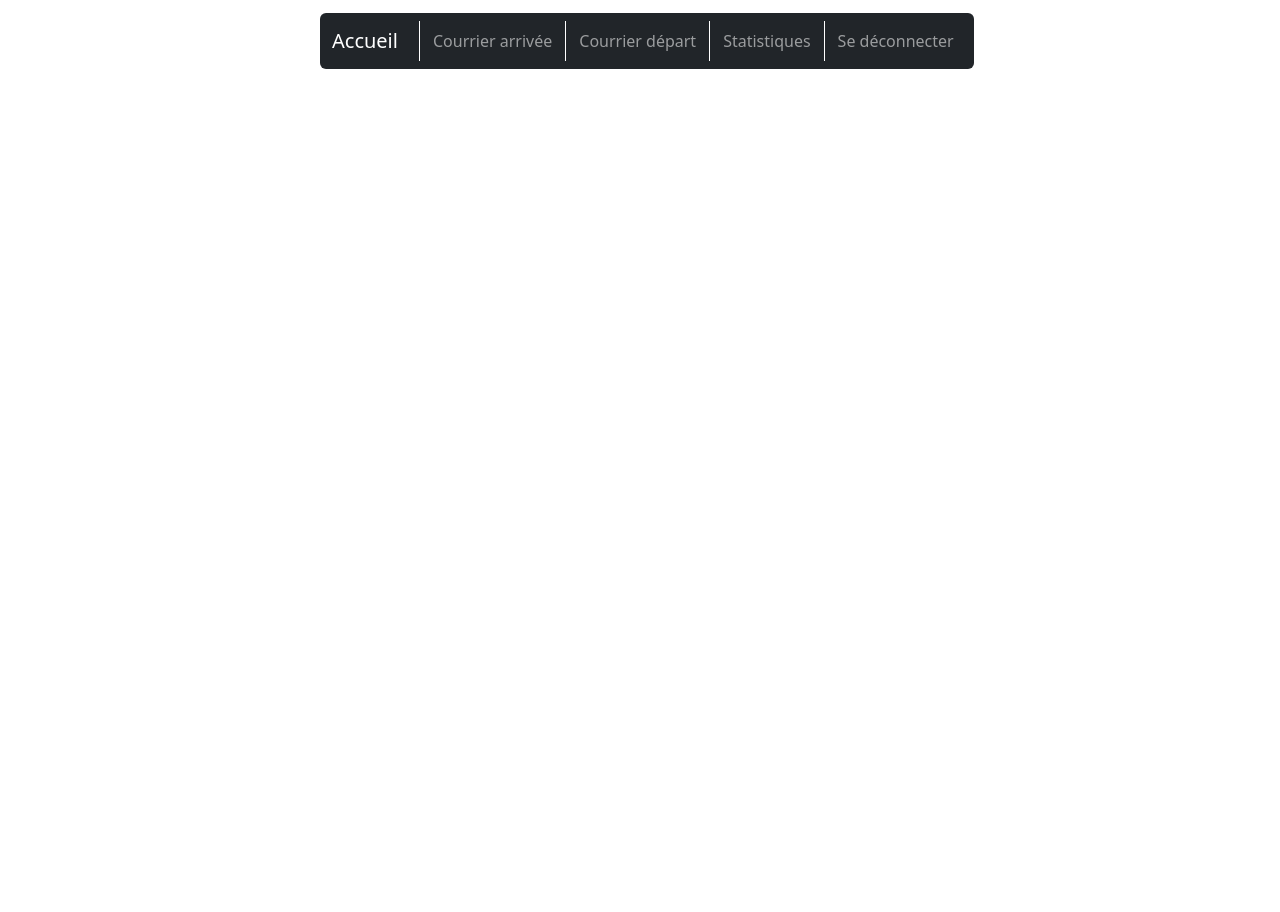
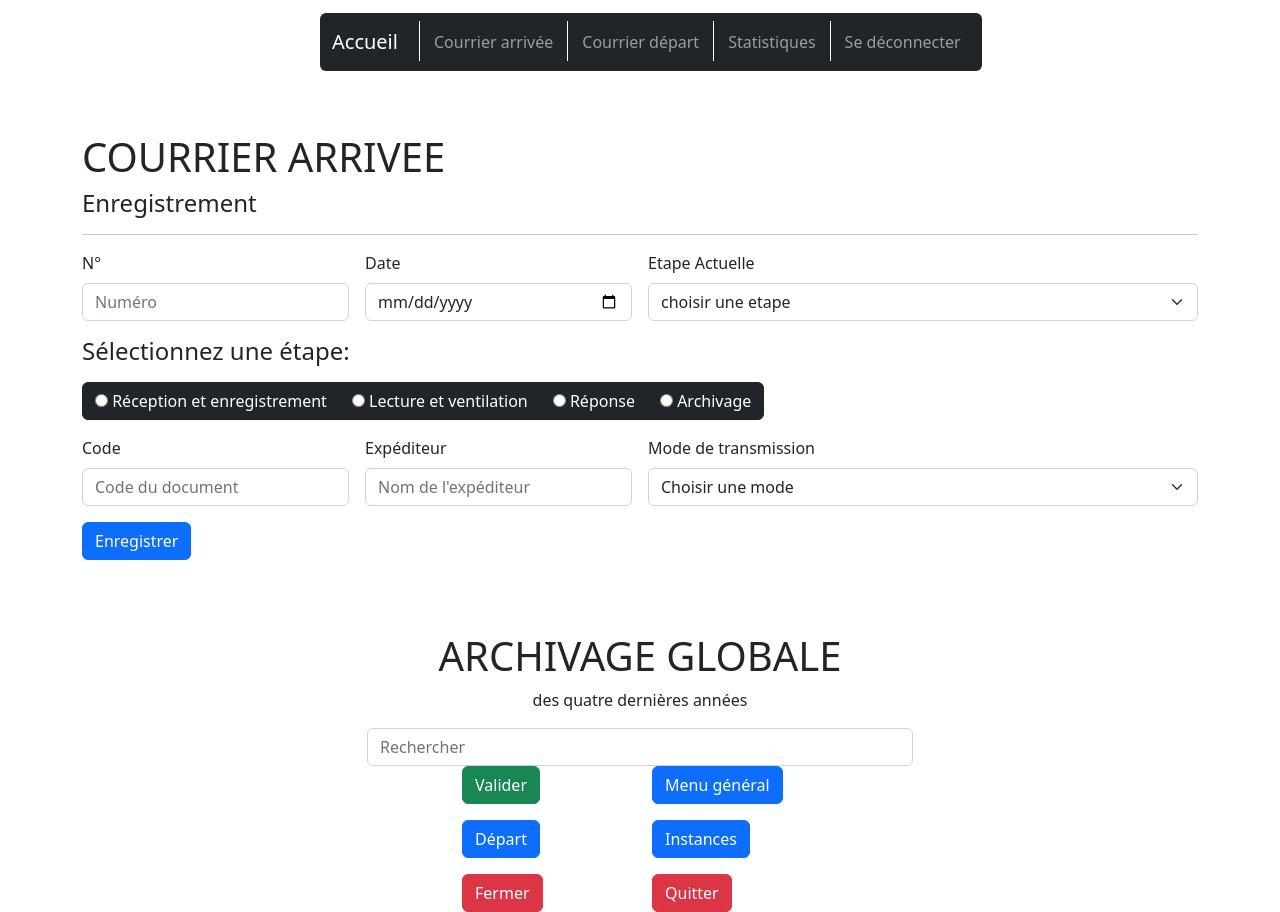
Before and after one commit to tahermedsk/GestionCourriers, an Angular app in the folder Frontend/GestionCourriers/: page /dest in a window 1280 px wide. Before the commit this address led to /. Shown: the part 460-1372 px from the top of the page. Before the commit the page ends 800 px from the top, so only its background shows below. Built offline with nearby package versions, Linux system fonts and the light colour scheme.

Commit message:
courrier arrive template + update routing

```diff
--- a/Frontend/GestionCourriers/angular.json
+++ b/Frontend/GestionCourriers/angular.json
@@ -102,5 +102,8 @@
         }
       }
     }
+  },
+  "cli": {
+    "analytics": false
   }
 }
--- a/Frontend/GestionCourriers/src/app/app-routing.module.ts
+++ b/Frontend/GestionCourriers/src/app/app-routing.module.ts
@@ -1,10 +1,14 @@
 import { NgModule } from '@angular/core';
 import { RouterModule, Routes } from '@angular/router';
 import {LoginComponent} from "./components/login/login.component";
+import { DestCourrierComponent } from './components/dest-courrier/dest-courrier.component';
+import { SendCourrierComponent } from './components/send-courrier/send-courrier.component';
 
 const routes: Routes = [
   {path:'',redirectTo:'/login' , pathMatch: 'full' },
-  {path:'login',component:LoginComponent}
+  {path:'login',component:LoginComponent},
+  {path:'dest',component:DestCourrierComponent},
+  {path:'send',component:SendCourrierComponent}
 ];
 
 @NgModule({
--- a/Frontend/GestionCourriers/src/app/app.module.ts
+++ b/Frontend/GestionCourriers/src/app/app.module.ts
@@ -8,6 +8,8 @@ import { LoginComponent } from './components/login/login.component';
 import { CabinetListComponent } from './components/cabinet-list/cabinet-list.component';
 import { CabinetAddComponent } from './components/cabinet-add/cabinet-add.component';
 import { CabinetEditComponent } from './components/cabinet-edit/cabinet-edit.component';
+import { DestCourrierComponent } from './components/dest-courrier/dest-courrier.component';
+import { SendCourrierComponent } from './components/send-courrier/send-courrier.component';
 
 @NgModule({
   declarations: [
@@ -16,7 +18,9 @@ import { CabinetEditComponent } from './components/cabinet-edit/cabinet-edit.com
     LoginComponent,
     CabinetListComponent,
     CabinetAddComponent,
-    CabinetEditComponent
+    CabinetEditComponent,
+    DestCourrierComponent,
+    SendCourrierComponent
   ],
   imports: [
     BrowserModule,
--- /dev/null
+++ b/Frontend/GestionCourriers/src/app/components/dest-courrier/dest-courrier.component.html
@@ -0,0 +1,123 @@
+<!DOCTYPE html>
+<html lang="fr">
+<head>
+  <meta charset="UTF-8">
+  <meta name="viewport" content="width=device-width, initial-scale=1.0">
+  <title>Enregistrement d'un document</title>
+  <link rel="stylesheet" href="https://cdn.jsdelivr.net/npm/bootstrap@5.2.2/dist/css/bootstrap.min.css">
+</head>
+<body>
+  <div class="container">
+    <h1>COURRIER ARRIVEE</h1>
+    <h4>Enregistrement</h4>
+    <hr>
+    <form class="row g-3">
+      <div class="col-md-3">
+        <label for="numero" class="form-label">N°</label>
+        <input type="text" class="form-control" id="numero" placeholder="Numéro">
+      </div>
+      <div class="col-md-3">
+        <label for="date" class="form-label">Date</label>
+        <input type="date" class="form-control" id="date">
+      </div>
+      <div class="col-md-6">
+        <label for="etape_actuelle" class="form-label">Etape Actuelle</label>
+        <select class="form-select" id="etape_actuelle">
+          <option value="">choisir une etape</option>
+          <option value="etape1">etape1</option>
+          <option value="etape2">etape2</option>
+          <option value="autre">etape3</option>
+        </select>
+      </div>
+
+      <!-- Boutons de sélection d'étape -->
+      <div class="col-md-12 mt-3">
+        <h4 class="mb-3">Sélectionnez une étape:</h4>
+        <div class="btn-group btn-group-toggle" data-toggle="buttons">
+          <label class="btn btn-dark">
+            <input type="radio" name="options" id="btn_reception"> Réception et enregistrement
+          </label>
+          <label class="btn btn-dark">
+            <input type="radio" name="options" id="btn_lecture"> Lecture et ventilation
+          </label>
+          <label class="btn btn-dark">
+            <input type="radio" name="options" id="btn_reponse"> Réponse
+          </label>
+          <label class="btn btn-dark">
+            <input type="radio" name="options" id="btn_archivage"> Archivage
+          </label>
+        </div>
+      </div>
+
+
+      <div class="col-md-3">
+        <label for="code" class="form-label">Code</label>
+        <input type="text" class="form-control" id="code" placeholder="Code du document">
+      </div>
+      <div class="col-md-3">
+        <label for="expediteur" class="form-label">Expéditeur</label>
+        <input type="text" class="form-control" id="expediteur" placeholder="Nom de l'expéditeur">
+      </div>
+      <div class="col-md-6">
+        <label for="mode_envoi" class="form-label">Mode de transmission</label>
+        <select class="form-select" id="mode_envoi">
+          <option value="">Choisir une mode</option>
+          <option value="courrier">Mail</option>
+          <option value="email">Fax</option>
+          <option value="email">Cahier de transmission</option>
+          <option value="email">Accuse de recption</option>
+          <option value="email">Mains propres</option>
+          <option value="autre">Autre</option>
+        </select>
+      </div>
+
+      <div class="col-12">
+        <button type="submit" class="btn btn-primary">Enregistrer</button>
+      </div>
+    </form>
+  </div> <!-- Fermeture de la première div container -->
+<br><br><br>
+<div class="container text-center"> <h1>ARCHIVAGE GLOBALE</h1>
+    <p>des quatre dernières années</p>
+  </div>
+
+  <div class="container">
+    <div class="row">
+      <div class="col-md-6 offset-md-3"> <div class="form-group">
+          <input type="text" class="form-control" id="rechercher" placeholder="Rechercher">
+        </div>
+
+        <div class="row justify-content-center"> <div class="col-md-4">
+            <button type="button" class="btn btn-success btn-block">Valider</button>
+          </div>
+          <div class="col-md-4">
+            <button type="button" class="btn btn-primary btn-block">Menu général</button>
+          </div>
+        </div>
+
+        <div class="row justify-content-center mt-3"> <div class="col-md-4">
+            <button type="button" class="btn btn-primary btn-block">Départ</button>
+          </div>
+          <div class="col-md-4">
+            <button type="button" class="btn btn-primary btn-block">Instances</button>
+          </div>
+        </div>
+
+        <div class="row justify-content-center mt-3"> <div class="col-md-4">
+            <button type="button" class="btn btn-danger btn-block">Fermer</button>
+          </div>
+          <div class="col-md-4">
+            <button type="button" class="btn btn-danger btn-block">Quitter</button>
+          </div>
+        </div>
+      </div>
+    </div>
+  </div>
+
+
+
+
+
+
+</body>
+</html>
--- /dev/null
+++ b/Frontend/GestionCourriers/src/app/components/dest-courrier/dest-courrier.component.ts
@@ -0,0 +1,15 @@
+import { Component, OnInit } from '@angular/core';
+
+@Component({
+  selector: 'app-dest-courrier',
+  templateUrl: './dest-courrier.component.html',
+  styleUrls: ['./dest-courrier.component.css']
+})
+export class DestCourrierComponent implements OnInit {
+
+  constructor() { }
+
+  ngOnInit(): void {
+  }
+
+}
--- /dev/null
+++ b/Frontend/GestionCourriers/src/app/components/send-courrier/send-courrier.component.html
@@ -0,0 +1 @@
+<p>send-courrier works!</p>
```
Also changed, not shown: Frontend/GestionCourriers/src/app/components/send-courrier/send-courrier.component.ts (added, +10 -0 lines), Frontend/GestionCourriers/src/app/components/dest-courrier/dest-courrier.component.css (added), Frontend/GestionCourriers/src/app/components/send-courrier/send-courrier.component.css (added), 2 other files (tests, documents, lock files or other folders).
